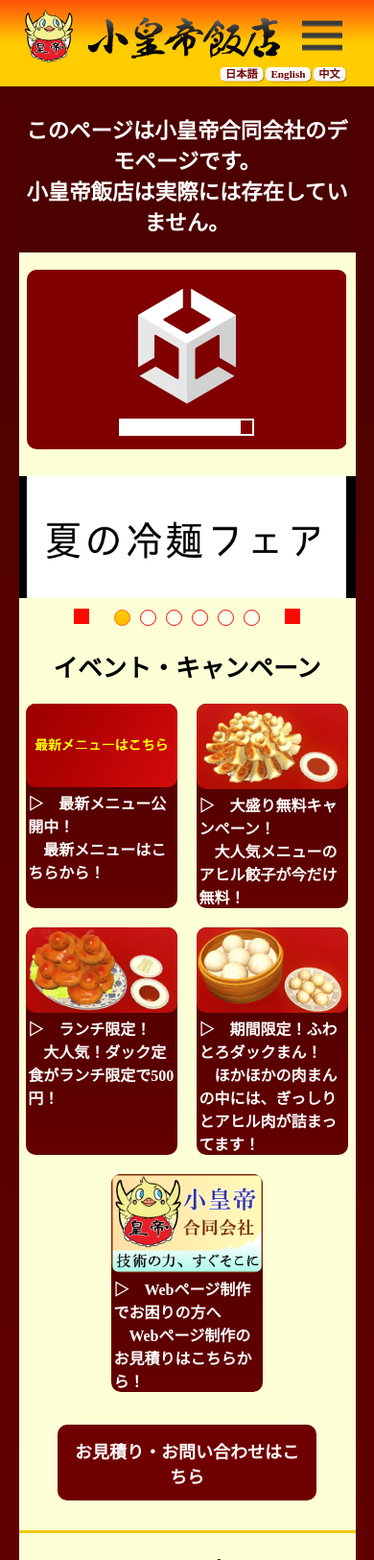
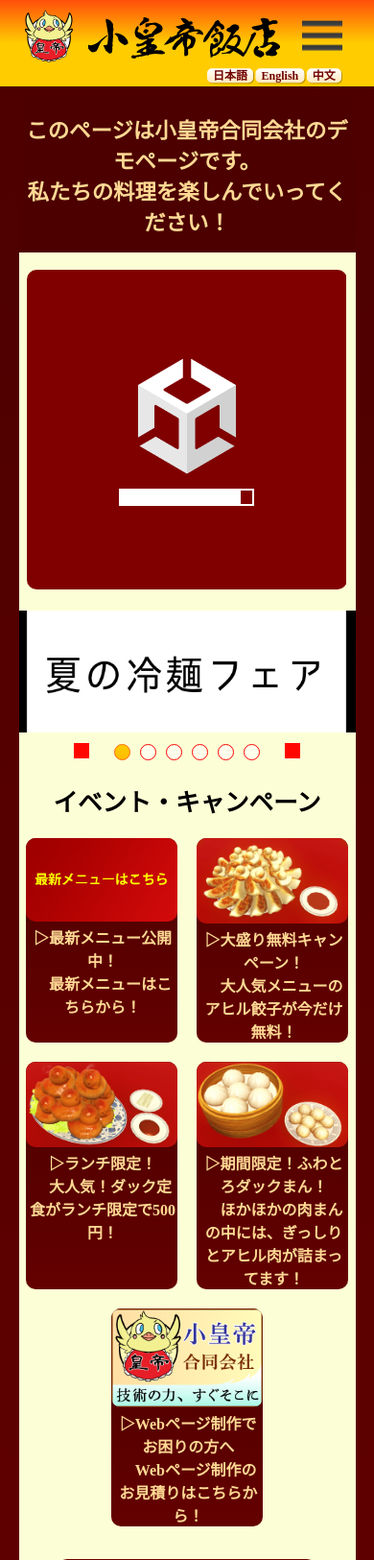
Before and after one commit to kotani002/LP_DemoPage, a PHP site: page / in a window 390 px wide. Shown: the top 1625 px of the page at 96% size. Run offline with PHP 8.4, Linux system fonts and the light colour scheme; some libraries are stand-ins or nearby versions; grey boxes are pictures that could not be loaded.

Commit message:
unityのビルドデータの更新

```diff
--- a/css/common_style.css
+++ b/css/common_style.css
@@ -126,11 +126,11 @@ body,
 
 .header__menu li {
     padding: 20px 0;
-    border-bottom: 1px solid #ffffff;
+    border-bottom: 1px solid #fed994;
 }
 
 .header__menu li a {
-    color: #ffffff;
+    color: #fed994;
     font-weight: bold;
     text-decoration: none;
     display: block;
@@ -148,10 +148,8 @@ body,
 
 /*言語表示を変更するボタン*/
 .language-change-button {
-    width: auto;
-    height: auto;
-    background: linear-gradient(rgb(255, 255, 255), rgb(243, 243, 243));
-    font-size: 1.4rem;
+    background: linear-gradient(rgb(255, 255, 255), rgb(255, 232, 188));
+    font-size: 1.5rem;
     font-weight: bold;
     color: #700000;
     /*ボタンの大きさ*/
@@ -228,8 +226,7 @@ body,
     .language-change-button {
         width: auto;
         height: auto;
-        background: linear-gradient(rgb(255, 255, 255), rgb(243, 243, 243));
-        font-size: 1.4rem;
+        font-size: 1.5rem;
         font-weight: bold;
         color: #700000;
         /*ボタンの大きさ*/
--- a/css/event_style.css
+++ b/css/event_style.css
@@ -32,6 +32,7 @@ body,
     height: auto;
     margin-left: 5%;
     margin-right: 5%;
+    padding-top: 150px;
     background-color: rgb(252, 255, 213);
     /*バックグラウンドが白単色に見えているので*/
 }
--- a/css/toppage_style.css
+++ b/css/toppage_style.css
@@ -82,6 +82,7 @@ body,
     text-decoration: none;
     background: linear-gradient(#4c0000,#640000);
     border-radius: 10px;
+    text-align: center;
 }
 
 .event__card:hover{
@@ -92,11 +93,11 @@ body,
     margin-left: 1.5%;
     font-size: clamp(16px, 1.6vw, 32px);
     font-weight: bold;
-    color: white;
+    color: #fed994;
 }
 
 .event__card:link {
-    color: white;
+    color: #fed994;
 }
 
 .event-picture {
@@ -105,10 +106,18 @@ body,
     border-radius:10px;
 }
 
+.event-picture-bunner
+{
+    width: 100%;
+    height: auto;
+    max-width: 222px;
+    border-radius:10px;
+}
+
 /*unityのビルドデータをiframeで表示させる*/
 .unity__build__data {
-    aspect-ratio: 16 / 9;
     width: 100%;
+    height: auto;
     margin-top: 5%;
     margin-bottom: 5%;
     text-align: center;
@@ -116,7 +125,7 @@ body,
 
 .unity__build__data iframe
 {
-    aspect-ratio: 16 / 9;
+    aspect-ratio: 9 / 9;
     width: 95%;
     height: auto;
     border-radius: 10px;
@@ -131,7 +140,7 @@ body,
 .toppage__contents__event-button {
     width: auto;
     height: auto;
-    color: #ffffff;
+    color: #fed994;
     background: #700000;
     padding-top: 5%;
     padding-bottom: 5%;
@@ -179,5 +188,5 @@ body,
     font-weight: bold;
     font-size: 1.4rem;
     background-color: #4c0000;
-    color: white;
+    color: #fed994;
 }
--- a/index.html
+++ b/index.html
@@ -26,7 +26,7 @@
     <div class="body__wrapper" id="top_main_box">
         <div class="main__contents__wrapper">
             <div class="toppage__contents__headline_message" id="toppage__contents__headline__message">
-                このページは小皇帝合同会社のデモページです。<br>小皇帝飯店は実際には存在していません。
+                このページは小皇帝合同会社のデモページです。<br>私たちの料理を楽しんでいってください！
             </div>
 
             <!--Unityのアイフレーム組み込み-->
@@ -50,7 +50,7 @@
                                 <img class="event-picture" src="image/event/menu.png"
                                     alt="Grapefruit slice atop a pile of other slices">
                                 <div class="event__card-text" id="event__card1">
-                                    ▷　最新メニュー公開中！<br>
+                                    ▷最新メニュー公開中！<br>
                                     　最新メニューはこちらから！
                                 </div>
                             </a>
@@ -60,7 +60,7 @@
                                 <img class="event-picture" src="image/event/platter.png"
                                     alt="Grapefruit slice atop a pile of other slices">
                                 <div class="event__card-text" id="event__card2">
-                                    ▷　大盛り無料キャンペーン！<br>
+                                    ▷大盛り無料キャンペーン！<br>
                                     　大人気メニューのアヒル餃子が今だけ無料！
                                 </div>
                             </a>
@@ -70,7 +70,7 @@
                                 <img class="event-picture" src="image/event/pekinduck.png"
                                     alt="Grapefruit slice atop a pile of other slices">
                                 <div class="event__card-text" id="event__card3">
-                                    ▷　ランチ限定！<br>
+                                    ▷ランチ限定！<br>
                                     　大人気！ダック定食がランチ限定で500円！
                                 </div>
                             </a>
@@ -80,17 +80,17 @@
                                 <img class="event-picture" src="image/event/duckBun.png"
                                     alt="Grapefruit slice atop a pile of other slices">
                                 <div class="event__card-text" id="event__card4">
-                                    ▷　期間限定！ふわとろダックまん！<br>
+                                    ▷期間限定！ふわとろダックまん！<br>
                                     　ほかほかの肉まんの中には、ぎっしりとアヒル肉が詰まってます！
                                 </div>
                             </a>
                         </div>
 
                         <div class="event__card event__card2"><a href="./info.html">
-                                <img class="event-picture" src="image/common/bn_03.png"
-                                    alt="Grapefruit slice atop a pile of other slices">
+                                <img class="event-picture-bunner" src="image/common/bn_03.png"
+                                    alt="Grapefruit slice atop a pile of other slices" height="144">
                                 <div class="event__card-text" id="event__card6">
-                                    ▷　Webページ制作でお困りの方へ<br>
+                                    ▷Webページ制作でお困りの方へ<br>
                                     　Webページ制作のお見積りはこちらから！
                                 </div>
                             </a>
--- a/info.html
+++ b/info.html
@@ -87,7 +87,7 @@
 
                 <a href="./index.html" id="mailLinkNumber">
                     <div class="info__contents__mail" id="info__contents__mail">
-                        MAIL : assgod848(a)little-emperor.com<br>↑スパム対策のため、(a)を＠に変えてください
+                        MAIL : info(a)little-emperor.com<br>↑スパム対策のため、(a)を＠に変えてください
                     </div>
                 </a>
 
@@ -98,7 +98,7 @@
 
                     function Replace() {
                         let telLinkNumber = document.getElementById("mailLinkNumber");
-                        let telNumber = "mailto:assgod848@little-emperor.com?subject=お問い合わせ件名：?body=お問い合わせ内容：";
+                        let telNumber = "mailto:info@little-emperor.com?subject=お問い合わせ件名：?body=お問い合わせ内容：";
 
                         //href属性の値を書き換える
                         telLinkNumber.setAttribute('href', telNumber);
--- a/unity/index.html
+++ b/unity/index.html
@@ -10,7 +10,7 @@
   </head>
   <body>
     <div id="unity-container">
-      <canvas id="unity-canvas" width=1080 height=1920 tabindex="-1"></canvas>
+      <canvas id="unity-canvas" width=1080 height=1080 tabindex="-1"></canvas>
       <div id="unity-loading-bar">
         <div id="unity-logo"></div>
         <div id="unity-progress-bar-empty">
```
Also changed, not shown: css/info_style.css (+11 -1 lines), js/HeaderLanguage.js (+10 -10 lines), image/logo/logo_text_bottom.svg, image/logo/logo_text_full.svg, image/logo/logo_text_top.svg.
